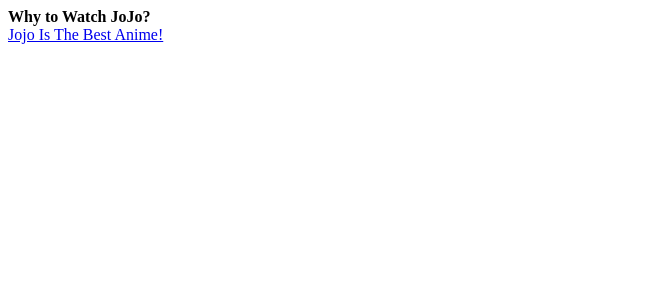
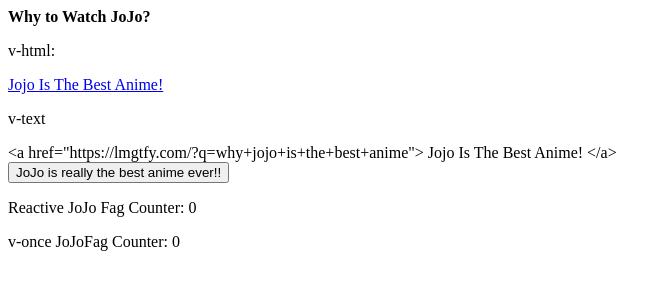
Before and after one commit to PozziSan/vue-js-adventures, a plain HTML site: page Basic Examples/v-html.html in a window 1280 px wide. Shown: the whole page, without its empty margins (0-670 px from the left). Drawn offline with Linux system fonts and the light colour scheme.

Commit message:
Add v-text and v-once Basic Examples
Examples was added on existing v-html file, once that they are very much alike

```diff
--- a/Basic Examples/v-html.html
+++ b/Basic Examples/v-html.html
@@ -12,14 +12,27 @@
 <body>
     <div id="app">
         <b>Why to Watch JoJo?</b>
-        <div v-html="answer"></div>
+        <p>v-html:</p>
+        <div v-html="answer"></div> <!-- v-html renders html as html (NANIIIIIII!????!??)-->
+
+        <p>v-text</p>
+        <div v-text="answer"></div> <!-- v-text renders everything as text-->
+
+
+        <button @click="jojoFagCounter++">JoJo is really the best anime ever!!</button>
+
+        <p>Reactive JoJo Fag Counter: {{ jojoFagCounter }}</p>
+        <p v-once> v-once JoJoFag Counter: {{ jojoFagCounter }} </p>
+        <!-- V Once turns the Elements Statics instead of reactive-->
+
     </div>
 
     <script>
         const vm = new Vue({
             el: "#app",
             data: {
-                answer: '<a href="https://lmgtfy.com/?q=why+jojo+is+the+best+anime"> Jojo Is The Best Anime! </a>'
+                answer: '<a href="https://lmgtfy.com/?q=why+jojo+is+the+best+anime"> Jojo Is The Best Anime! </a>',
+                jojoFagCounter: 0
             }
         });
     </script>
```
